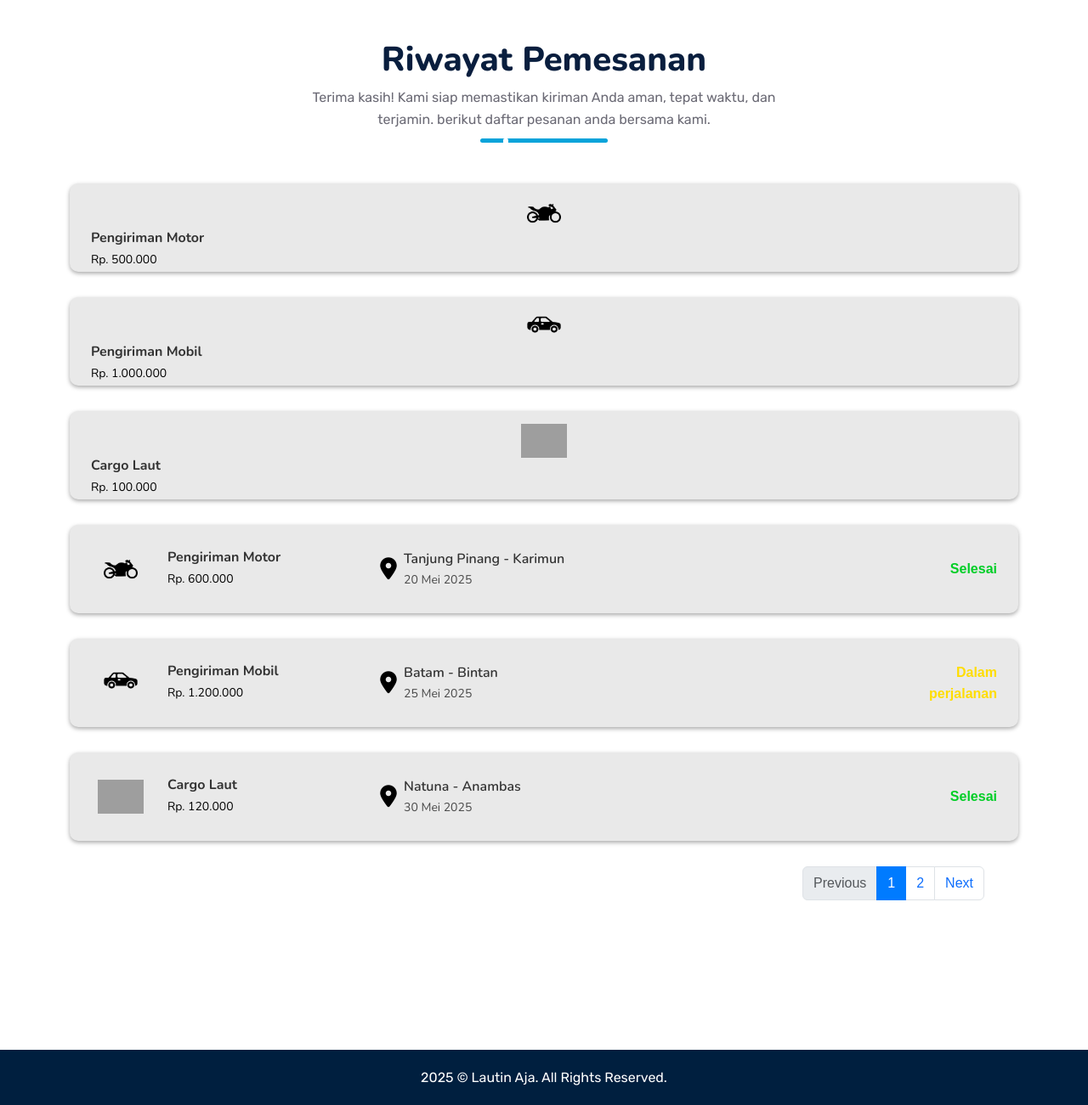
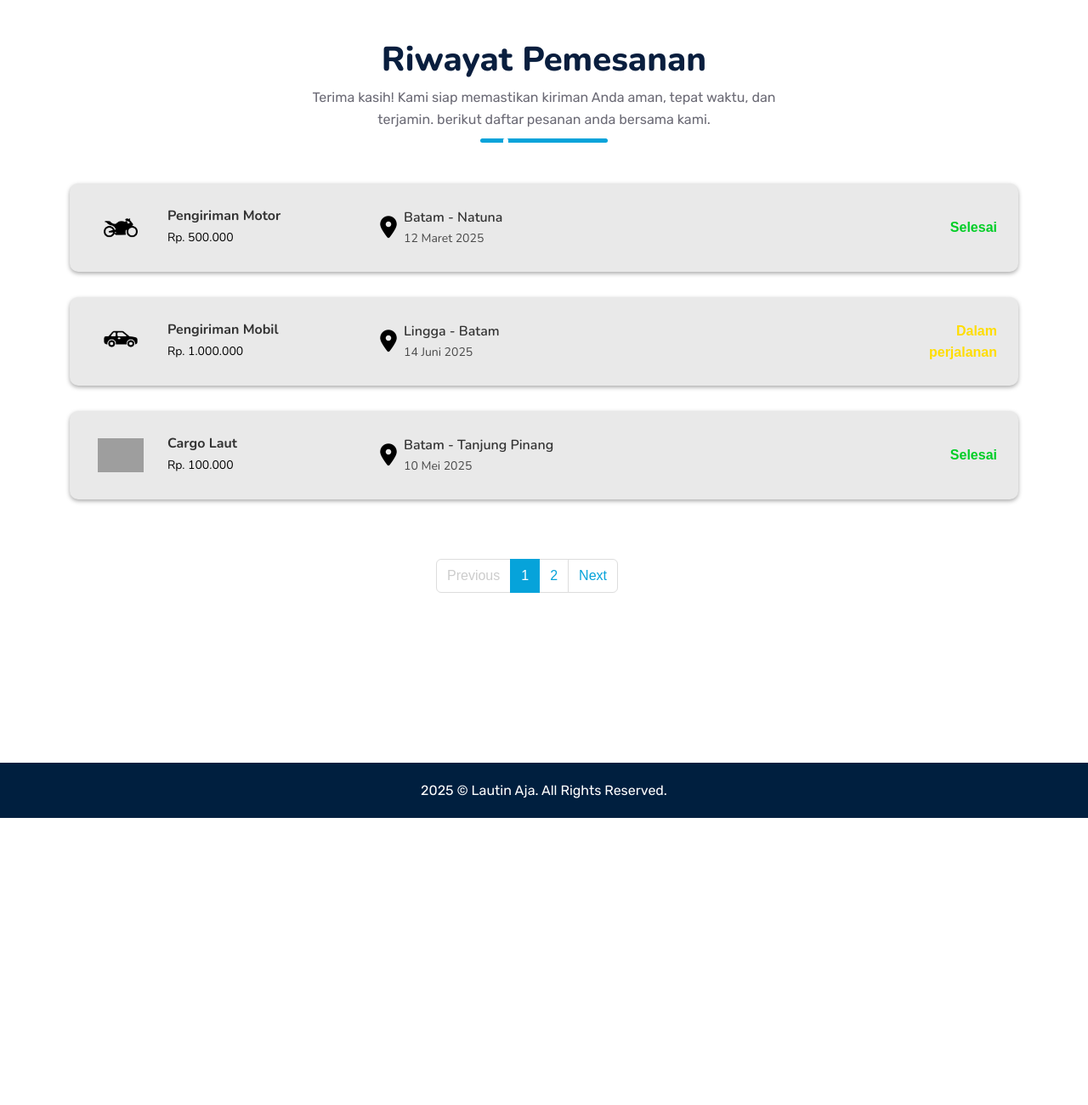
Before and after one commit to Zyzero1/Platform-Logistik-Maritim, a PHP site: page /pages/dashboard.html in a window 1280 px wide. Shown: the part 770-2071 px from the top of the page at 85% size. After the commit the page ends 1733 px from the top, so only its background shows below. Run offline with PHP 8.4, Linux system fonts and the light colour scheme; some libraries are stand-ins or nearby versions; grey boxes are pictures that could not be loaded.

Commit message:
update lagi

```diff
--- a/pages/dashboard.html
+++ b/pages/dashboard.html
@@ -85,7 +85,7 @@
             <div id="order-container">
 
                 <!-- Order Box Page 1 -->
-                <div class="order-box">
+                <div class="order-box page-1">
                     <div class="order-icon">
                         <img src="../img/motorcycle.png" alt="Motor Icon">
                     </div>
@@ -107,7 +107,7 @@
                     </div>
                 </div>
 
-                <div class="order-box">
+                <div class="order-box page-1">
                     <div class="order-icon">
                         <img src="../img/car.png" alt="Mobil Icon">
                     </div>
@@ -129,9 +129,9 @@
                     </div>
                 </div>
 
-                <div class="order-box">
+                <div class="order-box page-1">
                     <div class="order-icon">
-                        <img src="../img/shipping.png" alt="Cargo Laut Icon">
+                        <img src="../img/shipping.png" alt="Mobil Icon">
                     </div>
                     <div class="order-details">
                         <h4>Cargo Laut</h4>
@@ -145,14 +145,14 @@
                                 <span class="date">10 Mei 2025</span>
                             </div>
                         </div>
-                        <div class="order-status">
-                            <span class="status-complete">Selesai</span>
-                        </div>
+                    </div>
+                    <div class="order-status">
+                        <span class="status-complete">Selesai</span>
                     </div>
                 </div>
 
                 <!-- Order Box Page 2 -->
-                <div class="order-box">
+                <div class="order-box page-2">
                     <div class="order-icon">
                         <img src="../img/motorcycle.png" alt="Motor Icon">
                     </div>
@@ -165,16 +165,16 @@
                             <i class="fa-solid fa-location-dot"></i>
                             <div class="location-text">
                                 <span class="address">Tanjung Pinang - Karimun</span>
-                                <span class="date">20 Mei 2025</span>
+                                <span class="date">20 Juni 2025</span>
                             </div>
                         </div>
                     </div>
                     <div class="order-status">
-                        <span class="status-complete">Selesai</span>
+                        <span class="status-process">Dalam perjalanan</span>
                     </div>
                 </div>
 
-                <div class="order-box">
+                <div class="order-box page-2">
                     <div class="order-icon">
                         <img src="../img/car.png" alt="Mobil Icon">
                     </div>
@@ -187,7 +187,7 @@
                             <i class="fa-solid fa-location-dot"></i>
                             <div class="location-text">
                                 <span class="address">Batam - Bintan</span>
-                                <span class="date">25 Mei 2025</span>
+                                <span class="date">25 Juni 2025</span>
                             </div>
                         </div>
                     </div>
@@ -196,7 +196,7 @@
                     </div>
                 </div>
 
-                <div class="order-box">
+                <div class="order-box page-2">
                     <div class="order-icon">
                         <img src="../img/shipping.png" alt="Cargo Laut Icon">
                     </div>
@@ -209,12 +209,12 @@
                             <i class="fa-solid fa-location-dot"></i>
                             <div class="location-text">
                                 <span class="address">Natuna - Anambas</span>
-                                <span class="date">30 Mei 2025</span>
+                                <span class="date">30 Juni 2025</span>
                             </div>
                         </div>
                     </div>
                     <div class="order-status">
-                        <span class="status-complete">Selesai</span>
+                        <span class="status-process">Dalam perjalanan</span>
                     </div>
                 </div>
                 <!-- Pagination -->
--- a/pages/landing-page.html
+++ b/pages/landing-page.html
@@ -120,8 +120,8 @@
     <div id="modalOverlay" style="display:none;" class="modal-overlay"></div>
     <!-- The Modal -->
     <div class="modal" id="statusModal">
-        <div class="modal-content1">
-            <span class="close-modal" onclick="closeModal1('statusModal')">&times;</span>
+        <div class="modal-content">
+            <span class="close-modal" onclick="closeModal('statusModal')">&times;</span>
             <h2>CEK HARGA</h2>
 
             <!-- Form inputs -->
@@ -154,7 +154,7 @@
         </div>
     </div>
 
-    <div class="modal2" id="statusModal2">
+    <div class="modal" id="statusModal2">
         <div class="modal-content">
             <span class="close-modal" onclick="closeModal('statusModal2')">&times;</span>
             <h2>CEK STATUS</h2>
--- a/styles/dashboard.css
+++ b/styles/dashboard.css
@@ -71,7 +71,7 @@
 }
 
 .order-box {
-    display: flex;
+    display: none;
     align-items: center;
     height: 104px;
     justify-content: space-between;
@@ -81,10 +81,13 @@
     margin-bottom: 30px;
     box-shadow: 0 2px 5px rgba(0, 0, 0, 0.34);
     overflow: hidden;
+    transition: opacity 0.3s ease;
+    opacity: 0;
 }
 
 .order-box.active {
-    display: block;
+    display: flex;
+    opacity: 1;
 }
 
 .order-icon {
@@ -186,10 +189,28 @@
     font-weight: bold;
 }
 
-.pagination .page-item.active .page-link {
-    background-color: #007bff;
-    border-color: #007bff;
+.pagination {
+    display: flex;
+    justify-content: center;
+    margin: 40px auto;
+}
+
+.pagination .page-item a.page-link {
+    color: #06A3DA;
+    background-color: #fff;
+    border: 1px solid #ddd;
+    transition: all 0.3s ease;
+}
+
+.pagination .page-item.active a.page-link {
+    background-color: #06A3DA;
     color: white;
+    border-color: #06A3DA;
+}
+
+.pagination .page-item.disabled a.page-link {
+    color: #ccc;
+    pointer-events: none;
 }
 
 /* Modal Styles */
```
Also changed, not shown: pages/profile.html (+4 -4 lines), scripts/dashboard.js (+5 -4 lines), scripts/landing-page.js (+13 -22 lines), styles/modal-landingPage.css (+116 -3 lines).
